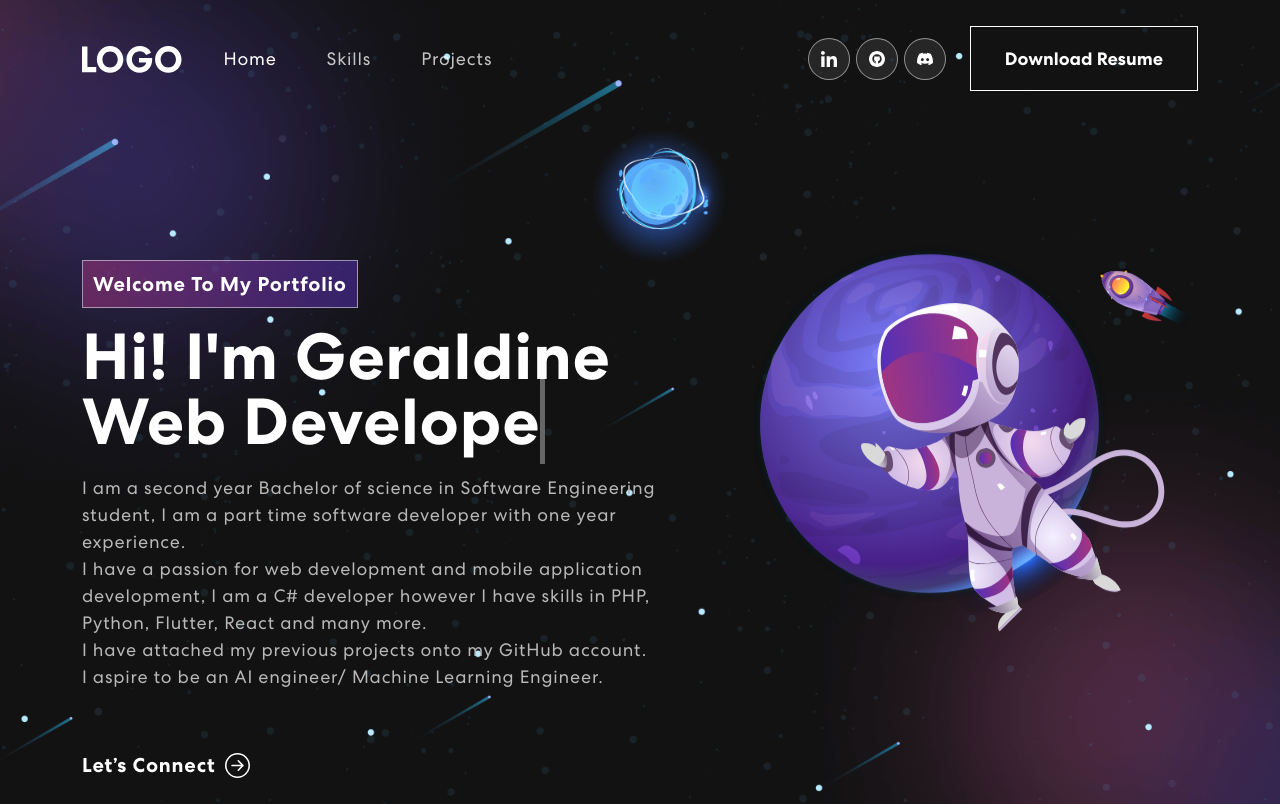
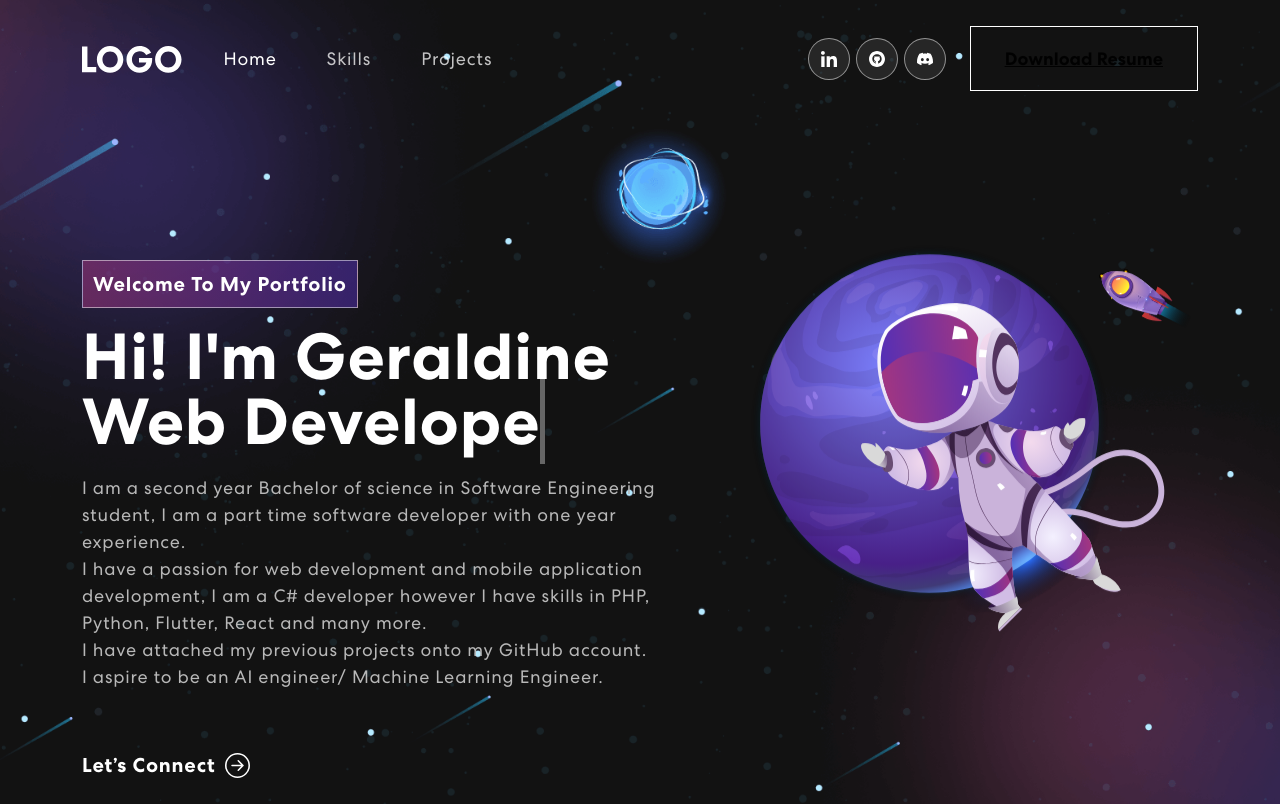
Before and after one commit to CodesByDine/portfolio, a React (Create React App) app: page / in a window 1280 px wide. Shown: the top 804 px of the page. Built offline with nearby package versions, Linux system fonts and the light colour scheme.

Commit message:
Upload CV

```diff
--- a/src/components/NavBar.js
+++ b/src/components/NavBar.js
@@ -4,6 +4,7 @@ import logo from '../assets/img/logo.svg'
 import navIcon1 from '../assets/img/nav-icon1.svg'
 import navIcon2 from '../assets/img/nav-icon2.svg'
 import navIcon3 from '../assets/img/nav-icon3.svg'
+import cv from '../assets/img/Geraldine-CV.pdf'
 
 export const NavBar = () => {
   const [activeLink, setActiveLink] = useState('home')
@@ -48,7 +49,7 @@ export const NavBar = () => {
               <a href='https://github.com/CodesByDine/'><img src={navIcon2} alt=''/></a>
               <a href='https://discord.com/CodesByDine/'><img src={navIcon3} alt=''/></a>
             </div>
-            <button className='vvd'onClick={() => console.log('connect')}><span href='../assets/img/Geraldine-CV.pdf' download='Geraldine-CV.pdf'>Download Resume</span></button>
+            <button className='vvd'onClick={() => console.log('connect')}><span><a href={cv} download={cv}>Download Resume</a></span></button>
           </span>
         </Navbar.Collapse>
       </Container>
```
Also changed, not shown: 1 other file (tests, documents, lock files or other folders).
